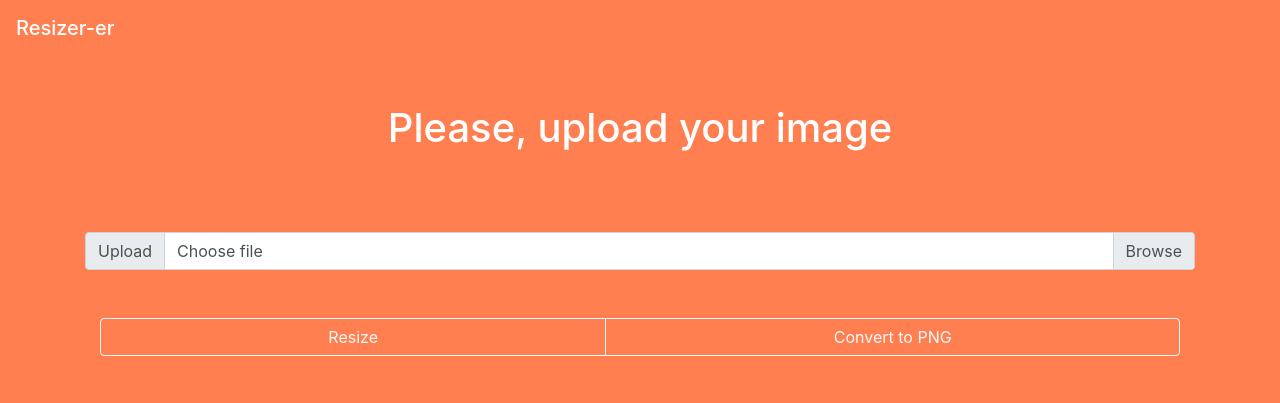
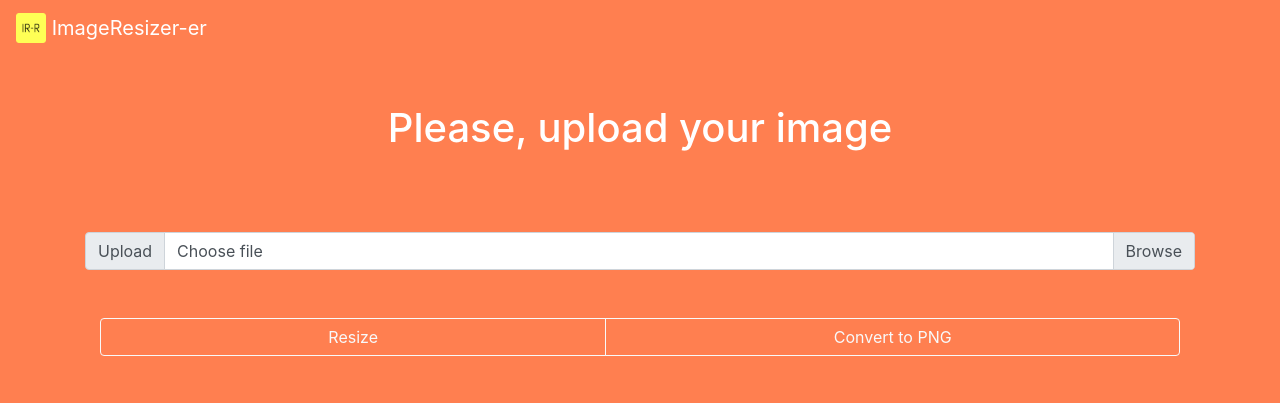
Before and after one commit to Eptor/ImageResizer-er, a Flask app: template templates/index.html in a window 1280 px wide. Shown: the top 403 px of the page. Run offline with Flask 2, Linux system fonts and the light colour scheme; the template is opened without the code that fills it, so the values that code supplies are empty; some libraries are stand-ins or nearby versions.

Commit message:
icons added

```diff
--- a/templates/base.html
+++ b/templates/base.html
@@ -6,12 +6,19 @@
     <title>ImageResizer-er</title>
     <link rel="stylesheet" href="https://stackpath.bootstrapcdn.com/bootstrap/4.5.0/css/bootstrap.min.css"
         integrity="sha384-9aIt2nRpC12Uk9gS9baDl411NQApFmC26EwAOH8WgZl5MYYxFfc+NcPb1dKGj7Sk" crossorigin="anonymous">
+    <link rel="apple-touch-icon" sizes="180x180" href="static/img/favicon/apple-touch-icon.png">
+    <link rel="icon" type="image/png" sizes="32x32" href="static/img/favicon/favicon-32x32.png">
+    <link rel="icon" type="image/png" sizes="16x16" href="static/img/favicon/favicon-16x16.png">
+    <link rel="manifest" href="/site.webmanifest">
     {% block link %}
     {% endblock %}
 </head>
 <body>
     <nav class="navbar navbar-dark bg-custom">
-      <span class="navbar-brand mb-0 h1">Resizer-er</span>
+      <a class="navbar-brand" href="/">
+        <img src="/static/img/favicon/icon.png" width="30" height="30" class="d-inline-block align-top" alt="" loading="lazy">
+        ImageResizer-er
+      </a>
     </nav>
 
     {% block content %}
```
Also changed, not shown: static/img/Favicon/apple-touch-icon.png (added), static/img/Favicon/favicon-16x16.png (added), static/img/Favicon/favicon-32x32.png (added), static/img/Favicon/icon.png (added), static/img/Favicon/site.webmanifest (added).
